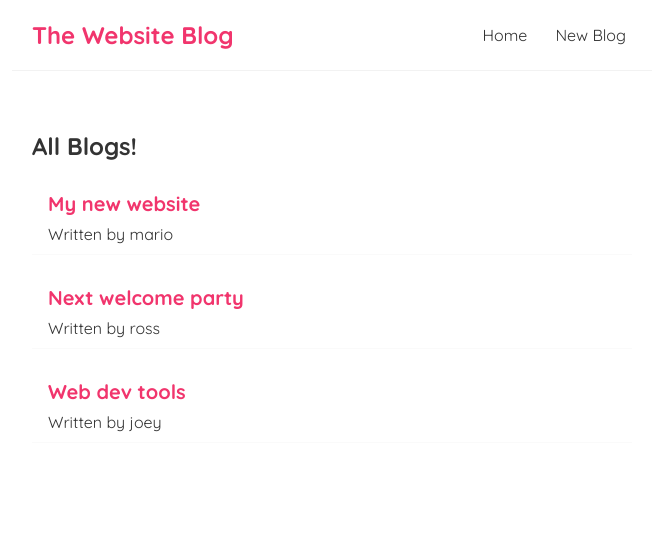
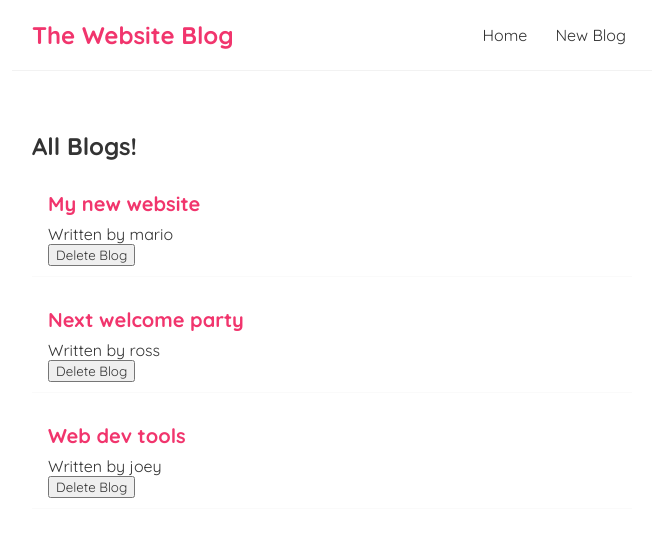
Before and after one commit to vedantpople4/REACT-App, a React (Create React App) app in the folder react-blog/: page / in a window 1280 px wide. Shown: the top 536 px of the page, without its empty margins (308-964 px from the left). Built offline with nearby package versions, Linux system fonts and the light colour scheme.

Commit message:
Functions as props

```diff
--- a/react-blog/src/BlogList.js
+++ b/react-blog/src/BlogList.js
@@ -1,4 +1,4 @@
-const BlogList = ({blogs, title}) => {
+const BlogList = ({blogs, title, handleDelete }) => {
 
     return (
         <div className="blog-list">
@@ -7,6 +7,7 @@
                 <div className="blog-preview" key={blog.id}>
                     <h2>{ blog.title }</h2>
                     <p>Written by { blog.author } </p>
+                    <button onClick={() => handleDelete(blog.id)}>Delete Blog</button>
                 </div>
             ))}
         </div>
--- a/react-blog/src/Home.js
+++ b/react-blog/src/Home.js
@@ -7,10 +7,16 @@
         {title:'My new website', body:'lorem ipsum...',author:'mario', id:1 },
         {title:'Next welcome party', body:'lorem ipsum...',author:'ross', id:2},
         {title:'Web dev tools', body:'lorem ipsum...',author:'joey', id:3 }
-    ]);
+    ])
+
+    const handleDelete = (id) => {
+        const newBlogs = blogs.filter(blog => blog.id !== id)
+        setBlogs(newBlogs)
+    }
+
     return (
         <div className="home">
-            <BlogList blogs={blogs} title="All Blogs!" />
+            <BlogList blogs={blogs} title="All Blogs!" handleDelete = {handleDelete} />
         </div>
     );
 }
```
